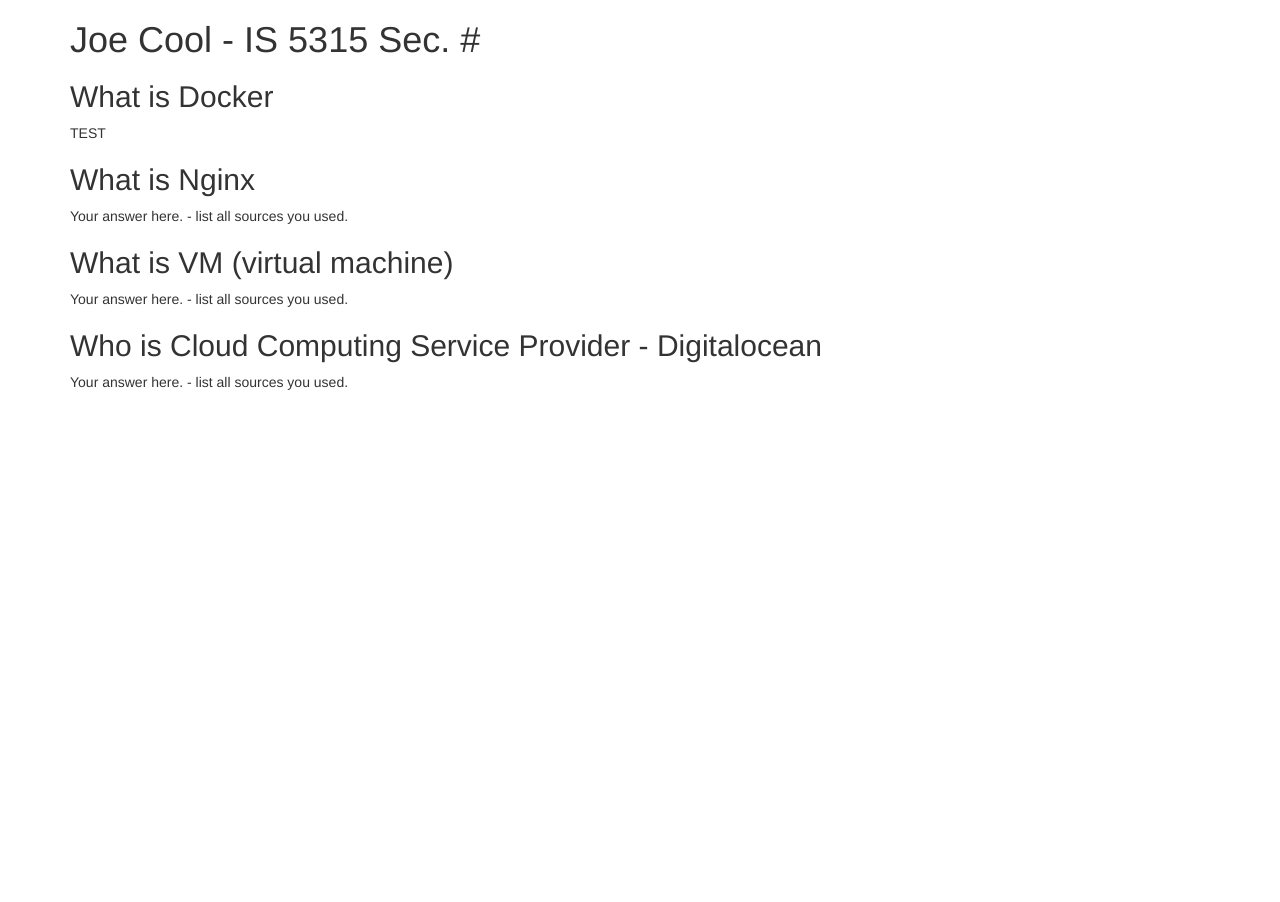
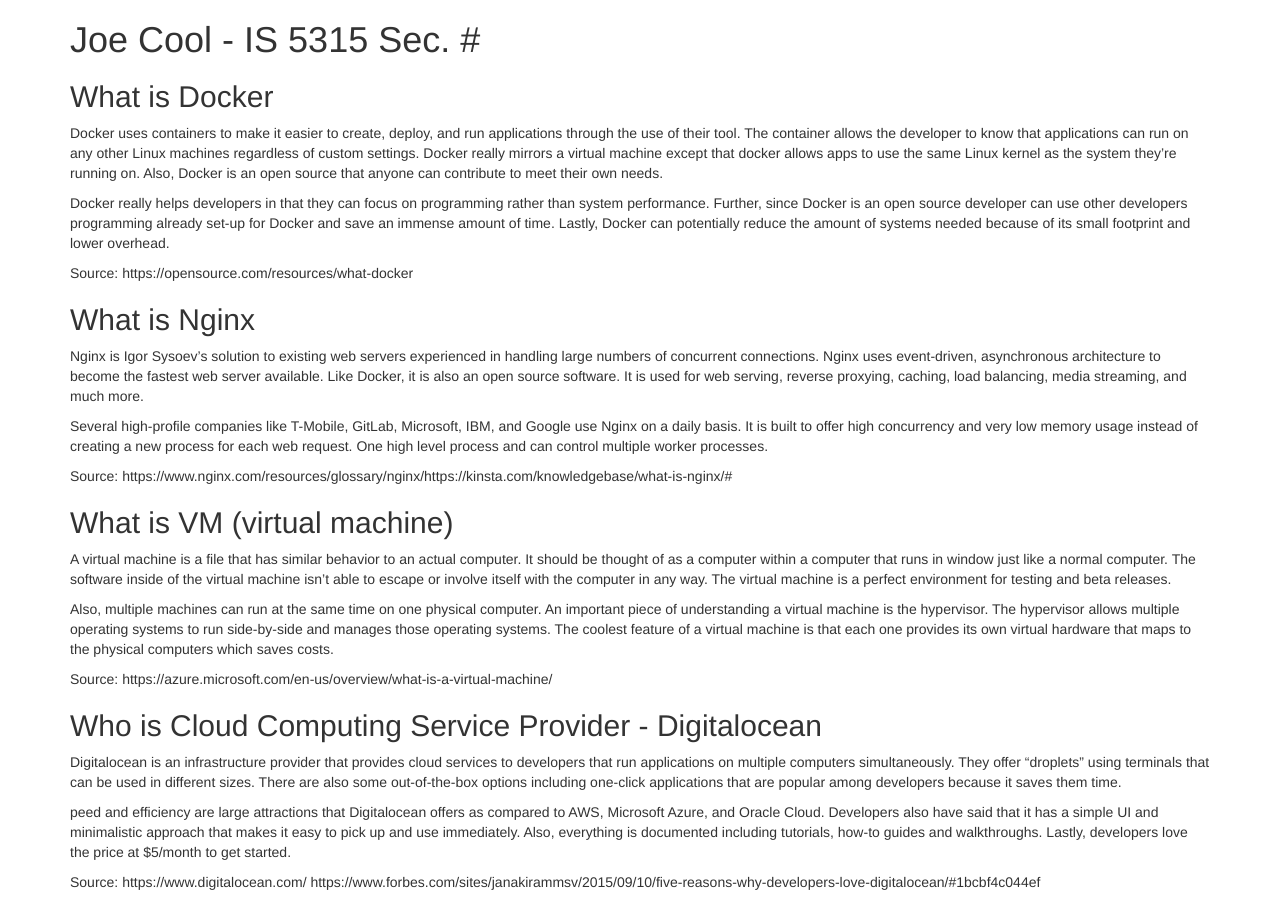
Before and after one commit to eichmana/5315, a plain HTML site: page index.html in a window 1280 px wide. Before the commit the page ends 800 px from the top, so only its background shows below. Drawn offline with nearby package versions, Linux system fonts and the light colour scheme.

Commit message:
hw files

```diff
--- a/index.html
+++ b/index.html
@@ -7,13 +7,31 @@
     <div class="container">
       <h1>Joe Cool - IS 5315 Sec. #</h1>
       <h2>What is Docker</h2>
-      <p>TEST</p>
+      <p>Docker uses containers to make it easier to create, deploy, and run applications through the use of their tool.  The container allows the developer to know that applications can run on any other Linux machines regardless of custom settings.  Docker really mirrors a virtual machine except that docker allows apps to use the same Linux kernel as the system they’re running on.  Also, Docker is an open source that anyone can contribute to meet their own needs.<p>
+      <p>Docker really helps developers in that they can focus on programming rather than system performance.  Further, since Docker is an open source developer can use other developers programming already set-up for Docker and save an immense amount of time.  Lastly, Docker can potentially reduce the amount of systems needed because of its small footprint and lower overhead.<p>
+      <p>Source: https://opensource.com/resources/what-docker
+      </p>
       <h2>What is Nginx</h2>
-      <p>Your answer here. - list all sources you used.</p>
+      <p>Nginx is Igor Sysoev’s solution to existing web servers experienced in handling large numbers of concurrent connections.  Nginx uses event-driven, asynchronous architecture to become the fastest web server available.  Like Docker, it is also an open source software.  It is used for web serving, reverse proxying, caching, load balancing, media streaming, and much more.<p>
+
+      <p>Several high-profile companies like T-Mobile, GitLab, Microsoft, IBM, and Google use Nginx on a daily basis.  It is built to offer high concurrency and very low memory usage instead of creating a new process for each web request.  One high level process and can control multiple worker processes.<p>
+      <p>Source: https://www.nginx.com/resources/glossary/nginx/https://kinsta.com/knowledgebase/what-is-nginx/#
+      </p>
       <h2>What is VM (virtual machine)</h2>
-      <p>Your answer here. - list all sources you used.</p>
+      <p>A virtual machine is a file that has similar behavior to an actual computer.  It should be thought of as a computer within a computer that runs in window just like a normal computer.  The software inside of the virtual machine isn’t able to escape or involve itself with the computer in any way.  The virtual machine is a perfect environment for testing and beta releases.<p>
+
+      <p>Also, multiple machines can run at the same time on one physical computer.  An important piece of understanding a virtual machine is the hypervisor.  The hypervisor allows multiple operating systems to run side-by-side and manages those operating systems.  The coolest feature of a virtual machine is that each one provides its own virtual hardware that maps to the physical computers which saves costs.<p>
+
+      <p>Source: https://azure.microsoft.com/en-us/overview/what-is-a-virtual-machine/</p>
+
       <h2>Who is Cloud Computing Service Provider - Digitalocean</h2>
-      <p>Your answer here. - list all sources you used.</p>
+      <p>Digitalocean is an infrastructure provider that provides cloud services to developers that run applications on multiple computers simultaneously.  They offer “droplets” using terminals that can be used in different sizes.  There are also some out-of-the-box options including one-click applications that are popular among developers because it saves them time.<p>
+
+      <p>peed and efficiency are large attractions that Digitalocean offers as compared to AWS, Microsoft Azure, and Oracle Cloud.  Developers also have said that it has a simple UI and minimalistic approach that makes it easy to pick up and use immediately.  Also, everything is documented including tutorials, how-to guides and walkthroughs.  Lastly, developers love the price at $5/month to get started.<p>
+
+      <p>Source:  https://www.digitalocean.com/
+      https://www.forbes.com/sites/janakirammsv/2015/09/10/five-reasons-why-developers-love-digitalocean/#1bcbf4c044ef
+      </p>
     </div>
   </body>
 </html>
```
